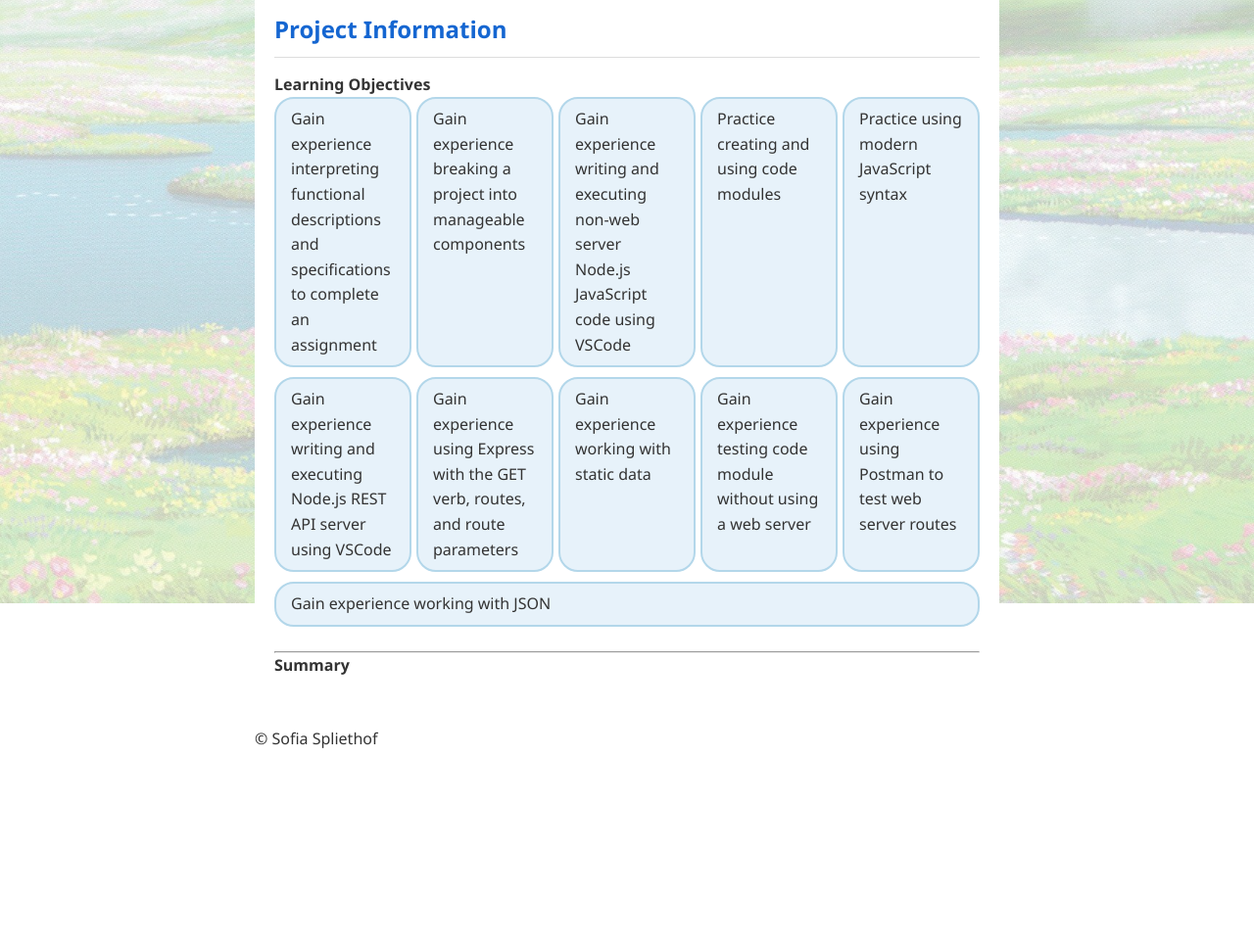
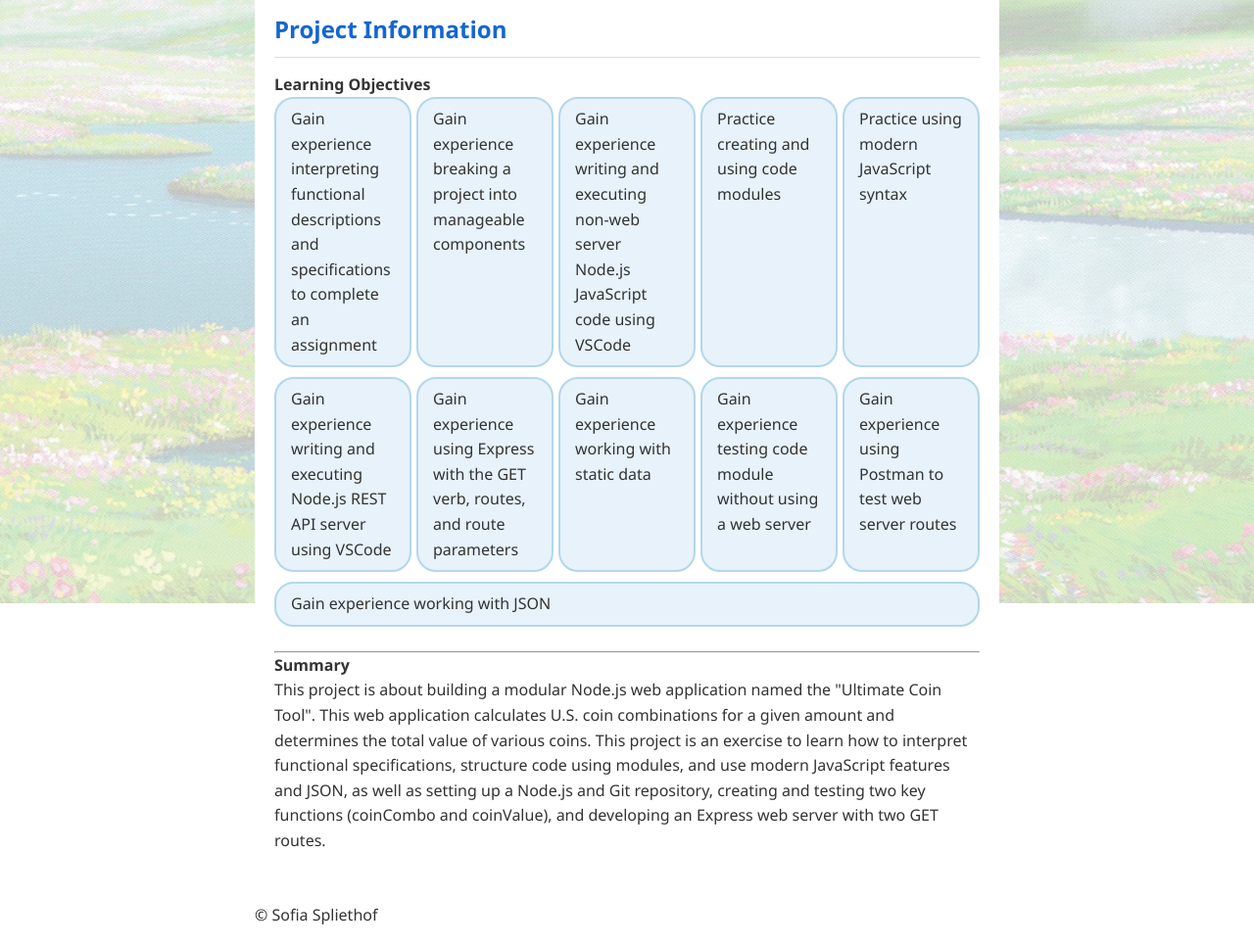
Before and after one commit to sofiaspliethof/cit281-p3, a website: page index.html in a window 1280 px wide. Shown: the part 184-1151 px from the top of the page at 98% size. Before the commit the page ends 972 px from the top, so only its background shows below. Drawn offline with Linux system fonts and the light colour scheme.

Commit message:
Update index.html

```diff
--- a/index.html
+++ b/index.html
@@ -30,7 +30,11 @@
             </ul>
             <hr>
             <h4>Summary</h4>
-            <p></p>
+            <p>This project is about building a modular Node.js web application named the "Ultimate Coin Tool".
+                This web application calculates U.S. coin combinations for a given amount and determines the total value of various coins.
+                This project is an exercise to learn how to interpret functional specifications, structure code using modules, and use modern JavaScript features and JSON,
+                as well as setting up a Node.js and Git repository, creating and testing two key functions (coinCombo and coinValue),
+                and developing an Express web server with two GET routes.</p>
         </section>
 
         <footer>
```
